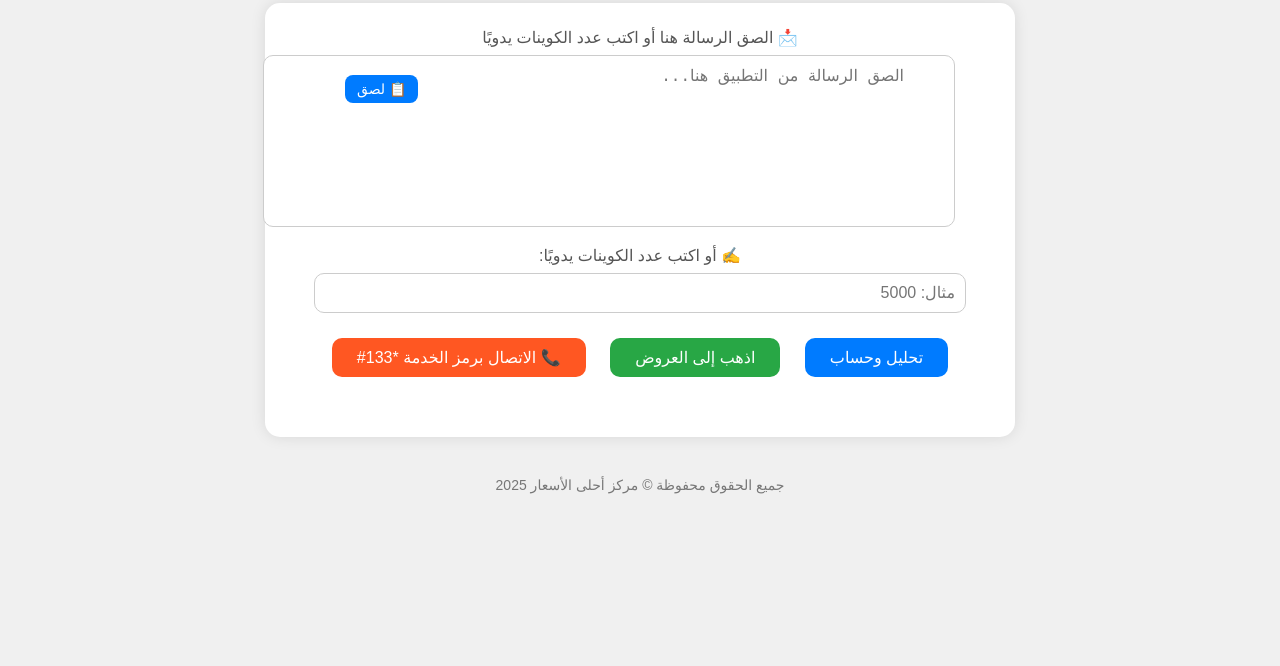
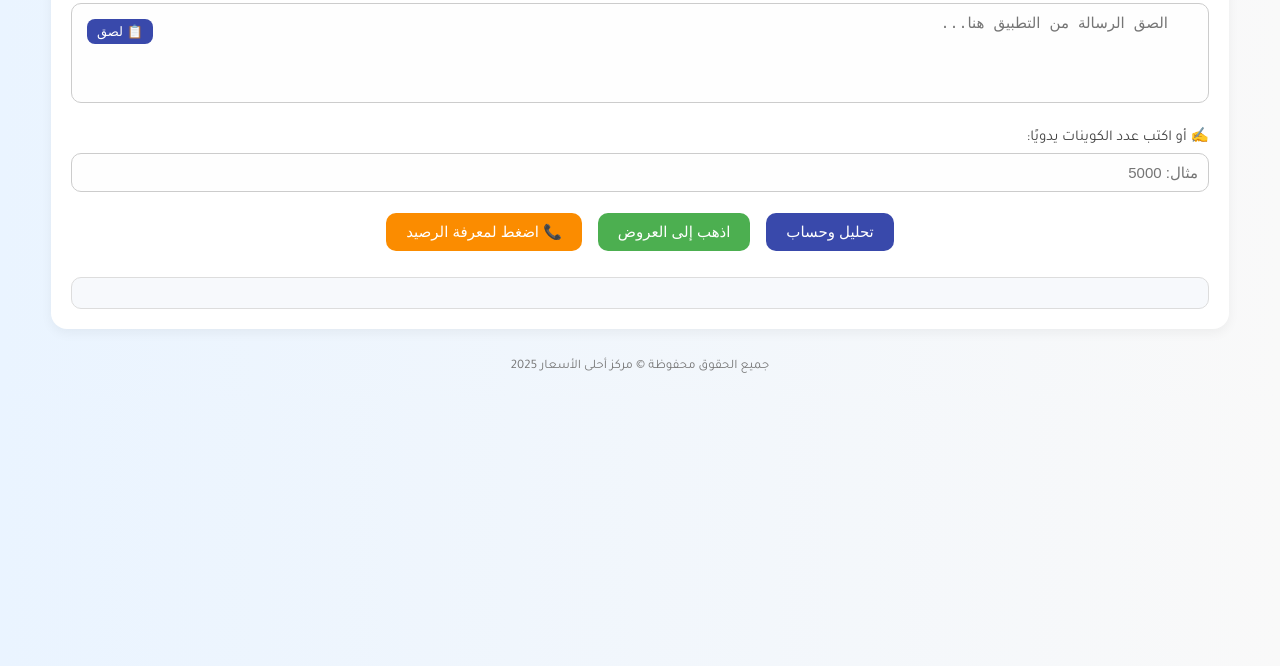
Before and after one commit to ali99hassan-99/55, a plain HTML site: page index.html in a window 1280 px wide. Shown: the part 134-800 px from the top of the page. Drawn offline with Linux system fonts and the light colour scheme.

Commit message:
Update index.html

```diff
--- a/index.html
+++ b/index.html
@@ -2,120 +2,161 @@
 <html lang="ar" dir="rtl">
 <head>
   <meta charset="UTF-8" />
+  <meta name="viewport" content="width=device-width, initial-scale=1.0">
   <title>مركز أحلى الأسعار - الجبايش</title>
+  <link href="https://fonts.googleapis.com/css2?family=Tajawal:wght@400;700&display=swap" rel="stylesheet">
   <style>
+    * {
+      box-sizing: border-box;
+    }
+
     body {
-            font-family: 'Arial', sans-serif;
-            background-color: #f0f0f0;
+      font-family: 'Tajawal', sans-serif;
+      background: linear-gradient(to right, #eaf4ff, #f9f9f9);
+      margin: 0;
+      padding: 20px;
       text-align: center;
-            padding: 40px;
     }
+
     h1 {
-            color: #333;
-            margin-bottom: 30px;
+      color: #1a237e;
+      font-size: 24px;
+      margin-bottom: 20px;
     }
+
     .calculator {
-            background-color: #fff;
-            padding: 25px;
-            border-radius: 15px;
-            box-shadow: 0 0 15px rgba(0,0,0,0.1);
-            max-width: 700px;
+      background: #ffffff;
+      padding: 20px;
+      border-radius: 16px;
+      box-shadow: 0 4px 12px rgba(0, 0, 0, 0.05);
+      max-width: 95%;
       margin: auto;
     }
+
     label {
-            font-size: 16px;
       display: block;
-            margin-bottom: 8px;
-            color: #555;
+      text-align: right;
+      margin-bottom: 6px;
+      font-size: 15px;
+      color: #444;
     }
+
     .textarea-container {
       position: relative;
-            display: inline-block;
-            width: 90%;
+      width: 100%;
+      margin-bottom: 15px;
     }
+
     textarea {
       width: 100%;
-            font-size: 16px;
-            padding: 10px 50px 10px 10px;
-            margin-bottom: 15px;
+      height: 100px;
+      font-size: 15px;
+      padding: 10px 40px 10px 10px;
       border: 1px solid #ccc;
       border-radius: 10px;
       resize: none;
-            text-align: right;
-            height: 150px;
+      background-color: #fefefe;
     }
+
     .paste-btn {
       position: absolute;
       left: 10px;
       top: 10px;
-            background: #007bff;
+      background: #00acc1;
       color: #fff;
       border: none;
       border-radius: 8px;
-            padding: 6px 12px;
-            font-size: 14px;
+      padding: 5px 10px;
+      font-size: 13px;
       cursor: pointer;
     }
+
     input[type="number"] {
-            width: 90%;
-            font-size: 16px;
+      width: 100%;
+      font-size: 15px;
       padding: 10px;
       margin-bottom: 15px;
       border: 1px solid #ccc;
       border-radius: 10px;
+      background-color: #fefefe;
       text-align: right;
     }
+
     button {
-            padding: 10px 25px;
-            background-color: #007bff;
-            color: white;
-            font-size: 16px;
+      padding: 10px 20px;
+      font-size: 15px;
       border: none;
       border-radius: 10px;
       cursor: pointer;
-            margin: 10px;
+      margin: 6px;
+      color: #fff;
+      transition: background 0.3s ease;
     }
+
     button:hover {
-            background-color: #0056b3;
+      opacity: 0.9;
     }
+
+    button:nth-of-type(1) {
+      background-color: #3949ab;
+    }
+
     .nav-button {
-            background-color: #28a745;
+      background-color: #4caf50;
     }
-        .nav-button:hover {
-            background-color: #1e7e34;
+
+    .call-button {
+      background-color: #fb8c00;
     }
-        .call-button {
-            background-color: #ff5722;
+
+    .result {
+      margin-top: 20px;
+      font-size: 16px;
+      color: #333;
+      text-align: right;
+      line-height: 1.6;
+      background: #f7f9fc;
+      padding: 15px;
+      border-radius: 10px;
+      border: 1px solid #ddd;
     }
-        .call-button:hover {
-            background-color: #e64a19;
-        }
-        .result {
-            margin-top: 25px;
-            font-size: 18px;
-            color: #444;
-            line-height: 1.8;
-        }
+
     .apps {
       margin-top: 10px;
     }
+
     .apps span {
       display: inline-flex;
       align-items: center;
-            margin: 5px 12px;
-            font-size: 16px;
-            color: #333;
+      margin: 4px 8px;
+      font-size: 15px;
     }
+
     .apps img {
-            vertical-align: middle;
-            width: 30px;
-            height: 30px;
-            margin-left: 8px;
+      width: 24px;
+      height: 24px;
+      margin-left: 6px;
     }
+
     footer {
-            margin-top: 40px;
+      margin-top: 30px;
+      font-size: 13px;
       color: #777;
-            font-size: 14px;
+    }
+
+    @media (max-width: 600px) {
+      h1 {
+        font-size: 20px;
+      }
+
+      button {
+        width: 100%;
+        margin: 8px 0;
+      }
+
+      .result {
+        font-size: 15px;
+      }
     }
   </style>
 </head>
@@ -135,7 +176,7 @@
 
     <button onclick="analyze()">تحليل وحساب</button>
     <button class="nav-button" onclick="goToOffers()">اذهب إلى العروض</button>
-        <button class="call-button" onclick="confirmCall()">📞 الاتصال برمز الخدمة *133#</button>
+    <button class="call-button" onclick="confirmCall()">📞 اضغط لمعرفة الرصيد</button>
 
     <div class="result" id="resultArea"></div>
   </div>
@@ -164,13 +205,13 @@
 
       if (!isNaN(manualCoins) && manualCoins > 0) {
         coins = manualCoins;
-                showDetails = false; // يدوي فقط، لا نظهر التفاصيل الأخرى
+        showDetails = false;
       } else if (message.length > 10) {
         const coinMatch = message.match(/(\d+(?:\.\d+)?)\s*كوين/);
         if (coinMatch) {
           coins = parseInt(coinMatch[1]);
         }
-                showDetails = true; // رسالة موجودة، نظهر التفاصيل
+        showDetails = true;
       } else {
         resultArea.innerHTML = "⚠️ يرجى لصق رسالة صحيحة أو إدخال عدد الكوينات.";
         return;
@@ -189,8 +230,8 @@
 
         output += `
           ✅ عدد الكوينات: <strong>${coins}</strong><br>
-                    ⏱️ وقت الاتصال: <strong>${minutes}</strong> دقيقة و <strong>${seconds}</strong> ثانية<br>
-                    🌐 الإنترنت: <strong>${cakes}</strong> كيكا و <strong>${remainingMB}</strong> ميغابايت<br><br>
+          ⏱️  وقت الاتصال المتبقي: <strong>${minutes}</strong> دقيقة و <strong>${seconds}</strong> ثانية<br>
+          🌐 يمكنك استخدامة كأنترنت: <strong>${cakes}</strong> كيكا و <strong>${remainingMB}</strong> ميغابايت<br><br>
         `;
       } else {
         output += "⚠️ لم يتم العثور على عدد الكوينات.<br><br>";
@@ -225,7 +266,7 @@
             "إنستغرام": "https://img.icons8.com/color/48/000000/instagram-new.png",
             "فايبر": "https://img.icons8.com/color/48/000000/viber.png",
             "سنابجات": "https://img.icons8.com/color/48/000000/snapchat.png",
-                        "يوتيوب": "https://img.icons8.com/color/48/000000/youtube-play.png"
+            "يوتوب": "https://img.icons8.com/color/48/000000/youtube-play.png"
           };
 
           appIcons = appList.map(app => {
@@ -257,6 +298,5 @@
       }
     }
   </script>
-
 </body>
 </html>
```
Lines whose indentation alone changed are shown as unchanged.
